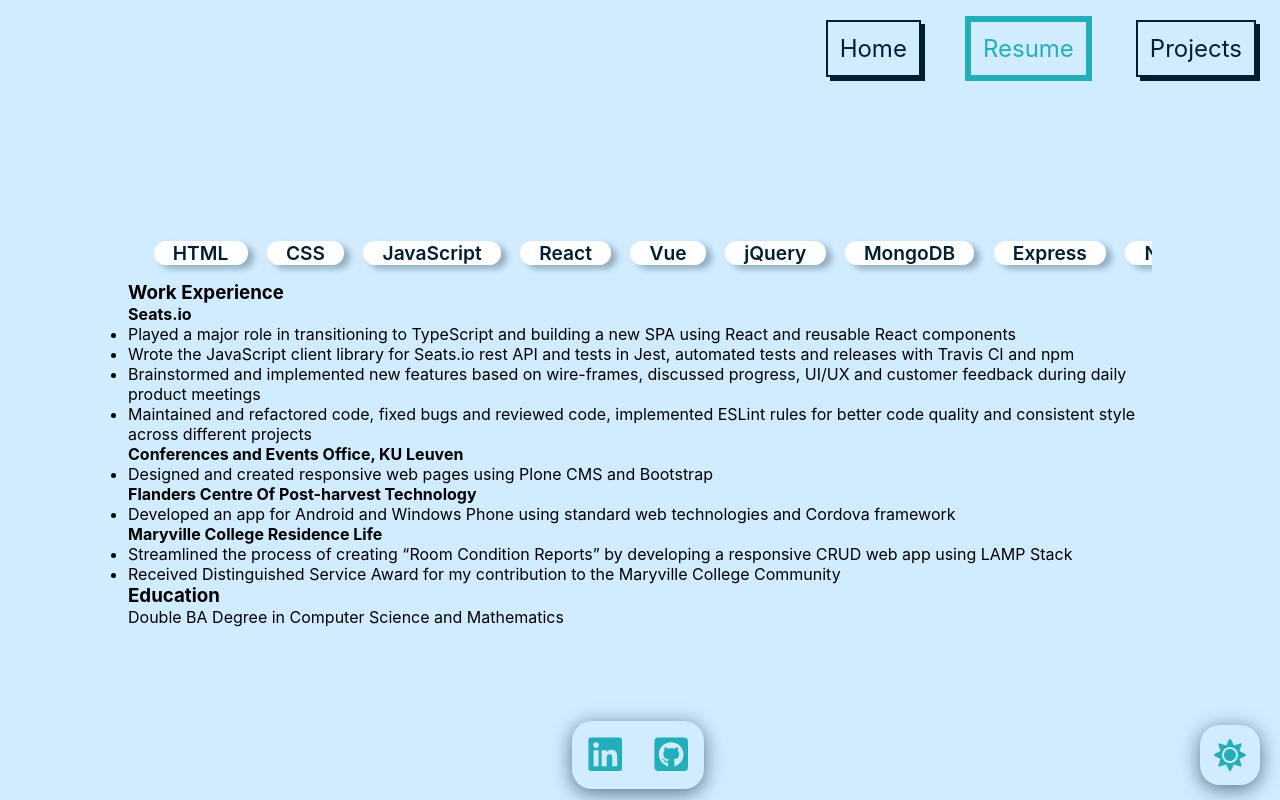
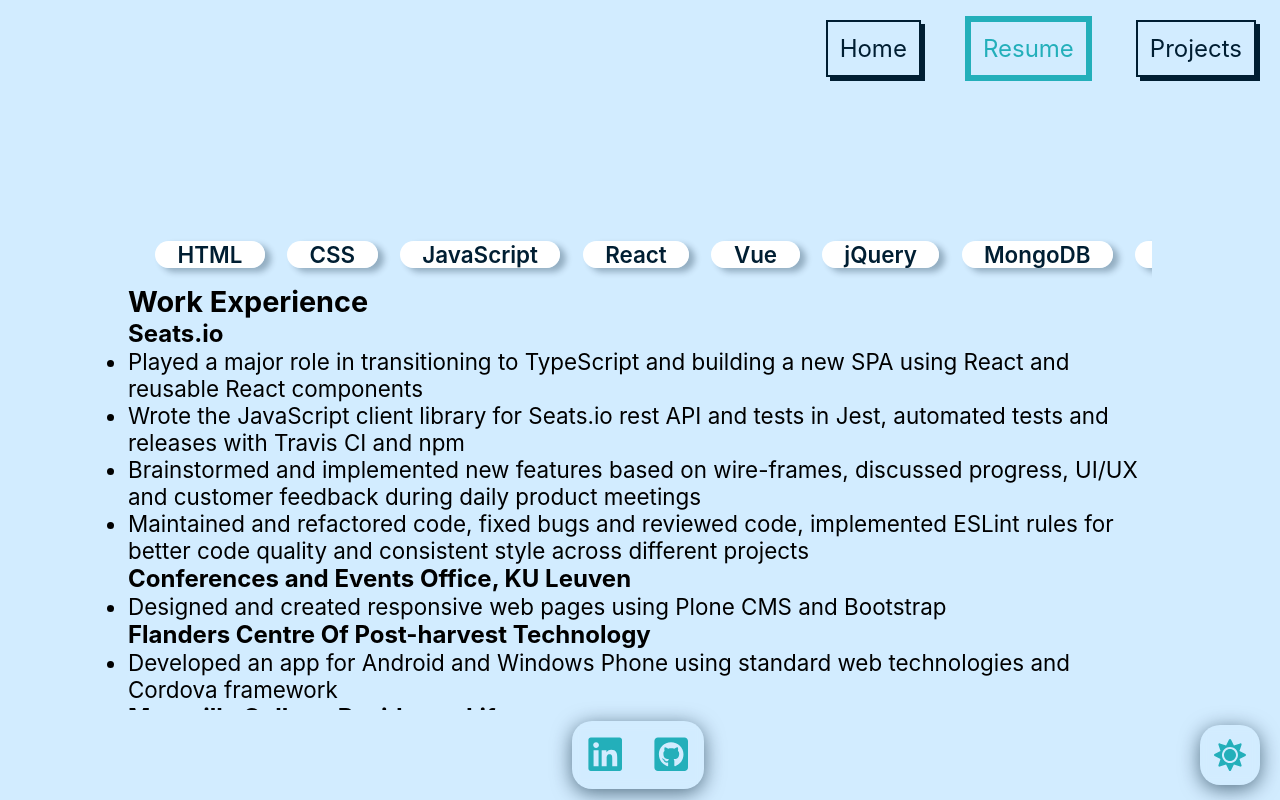
Before and after one commit to namfal/portfolio, a Vue app: page /resume in a window 1280 px wide. Built offline with nearby package versions, Linux system fonts and the light colour scheme.

Commit message:
unified all the font sizez under one place for better conformity and to avoid accidental discrepancies

```diff
--- a/src/App.vue
+++ b/src/App.vue
@@ -94,4 +94,16 @@ export default {
 		overflow: hidden;
 	}
 
+	h3 {
+		font-size: 1.8em;
+	}
+
+	h4 {
+		font-size: 1.5em;
+	}
+
+	p, li {
+		font-size: 1.4em;
+	}
+
 </style>
--- a/src/views/Home.vue
+++ b/src/views/Home.vue
@@ -45,7 +45,6 @@ export default {
 		height: auto;
 		width: 80%;
 		max-width: 700px;
-		font-size: 1.4em;
 		padding: 0.8em;
 		overflow: scroll;
 		line-height: 1.3em;
@@ -55,10 +54,6 @@ export default {
 	}
 
 	@media screen and (max-width: 370px), (max-height: 530px) {
-		.text {
-			font-size: 1.4em;
-		}
-
 		.pic {
 			height: 40%;
 		}
--- a/src/views/Resume.vue
+++ b/src/views/Resume.vue
@@ -11,9 +11,9 @@
 				</ul>
 			</div>
 		<h3>Education</h3>
-			<div>
+			<p>
 				{{resume.education.degree}}
-			</div>
+			</p>
 	</div>
 </template>
 
@@ -45,18 +45,11 @@ export default {
 	}
 
 	.highlights li {
-		font-size: 1.2em;
 		display: inline;
 		padding: 0 1em;
 		margin: 0 0.5em;
 		border-radius: 20px;
 		font-weight: 600;
-	}
-
-	@media screen and (max-width: 700px){
-		.container-resume {
-			font-size: 1.2em;
-		}
 	}
 
 	@media screen and (max-width: 370px){
```
